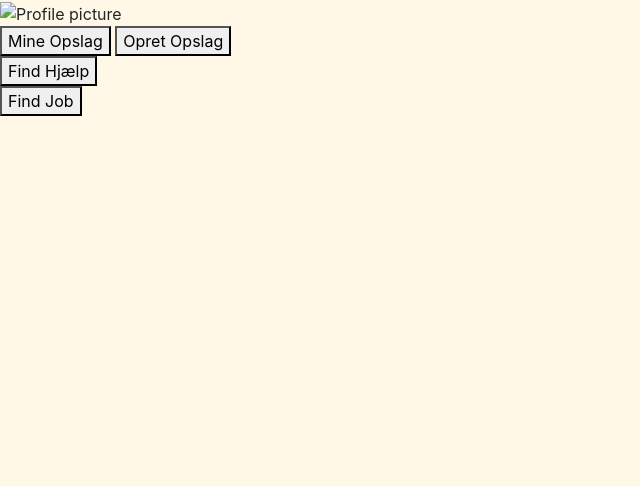
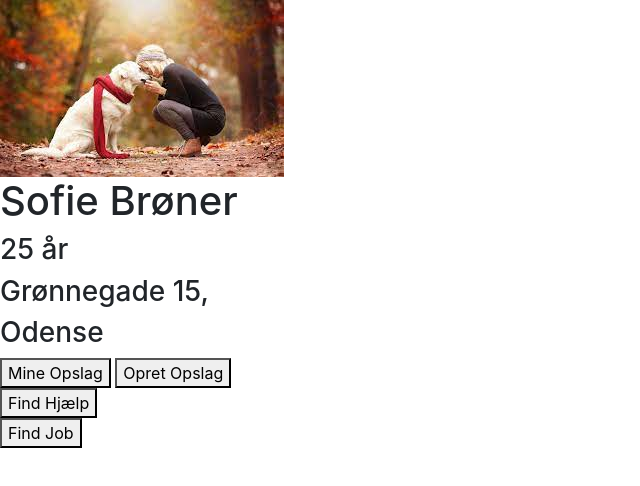
Before and after one commit to CFredsgaard/Human-Computer-Interaction, a plain HTML site: page userMainPage.html in a window 1280 px wide. Shown: the whole page, without its empty margins (0-640 px from the left). Drawn offline with nearby package versions, Linux system fonts and the light colour scheme.

Commit message:
added stylesheets

```diff
--- /dev/null
+++ b/ressources/styles/primaryStyle.css
@@ -0,0 +1,3 @@
+button {
+  color: red;
+}
--- /dev/null
+++ b/ressources/styles/userMainPageStyle.css
@@ -0,0 +1,5 @@
+@import "primaryStyle.css";
+
+button {
+  color: black;
+}
--- a/userMainPage.html
+++ b/userMainPage.html
@@ -2,7 +2,7 @@
 <html lang="en">
   <head>
     <title>Pawsome</title>
-    <link rel="stylesheet" href="style.css" />
+    <link rel="stylesheet" href="/ressources/styles/userMainPageStyle.css" />
 
     <!-- Required meta tags -->
     <meta charset="utf-8" />
@@ -42,8 +42,16 @@
 
       <!-- User info-->
       <div>
+          <!-- profile image -->
           <div>
-              <img src="" alt="Profile picture">
+              <img src="./ressources/images/golden_w_scarf.jpeg" alt="Profile picture">
+          </div>
+          <!-- Profile info -->
+          <div>
+              <h1>Sofie Brøner</h1>
+              <h3>25 år</h3>
+              <h3>Grønnegade 15, </h3>
+              <h3>Odense</h3>
           </div>
       </div>
 
```
